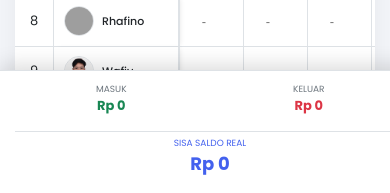
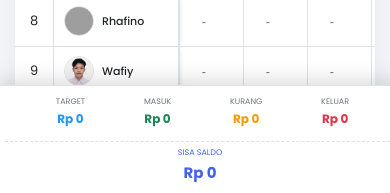
Before and after one commit to abdulwafiyh/kas-tahfidz-b-21-iain-kerinci, a plain HTML site: page index.html in a window 390 px wide. Shown: the part 650-843 px from the top of the page. Drawn offline with Linux system fonts and the light colour scheme; no server answers; grey boxes are pictures that could not be loaded.

Commit message:
Update index.html

```diff
--- a/index.html
+++ b/index.html
@@ -44,7 +44,7 @@
         .header-controls { display: flex; align-items: center; gap: 8px; margin-top: 5px; flex-wrap: wrap; }
 
         /* TABLE STYLES */
-        .table-wrapper { overflow-x: auto; max-height: 65vh; position: relative; scrollbar-width: thin; -webkit-overflow-scrolling: touch; /* Smooth scroll on iOS */ }
+        .table-wrapper { overflow-x: auto; max-height: 65vh; position: relative; scrollbar-width: thin; -webkit-overflow-scrolling: touch; }
         table { border-collapse: separate; border-spacing: 0; width: max-content; }
         th, td { padding: 8px 4px; border-bottom: 1px solid var(--border-color); border-right: 1px solid var(--border-color); text-align: center; vertical-align: middle; }
 
@@ -70,12 +70,36 @@
         body.is-admin input[type="number"]:not(.is-paid):not(.is-partial) { border-bottom: 1px dashed var(--border-color); }
         body.is-admin input[type="number"]:focus { background-color: var(--input-focus) !important; outline: none; border: 1px solid var(--primary-color); }
 
-        /* FOOTER */
-        .floating-footer { position: fixed; bottom: 0; left: 0; width: 100%; background: var(--bg-card); padding: 12px 15px; box-shadow: 0 -4px 20px rgba(0,0,0,0.15); display: flex; justify-content: space-between; align-items: center; z-index: 100; border-top: 1px solid var(--border-color); flex-wrap: wrap; gap: 5px; }
-        .stat-item { display: flex; flex-direction: column; min-width: 80px; }
-        .stat-label { font-size: 9px; color: var(--text-muted); text-transform: uppercase; }
-        .stat-val { font-size: 14px; font-weight: 700; color: var(--text-main); }
-        .text-green { color: var(--pos-text); } .text-red { color: var(--neg-text); }
+        /* FOOTER (UPDATED - RAPAT) */
+        .floating-footer {
+            position: fixed; bottom: 0; left: 0; width: 100%;
+            background: var(--bg-card);
+            padding: 10px 5px;
+            box-shadow: 0 -4px 20px rgba(0,0,0,0.15);
+            display: flex;
+            justify-content: center; /* Rapat Tengah */
+            gap: 12px;
+            align-items: center;
+            z-index: 100;
+            border-top: 1px solid var(--border-color);
+            flex-wrap: wrap;
+        }
+
+        .stat-item {
+            display: flex; flex-direction: column;
+            align-items: center;
+            padding: 0 5px;
+        }
+        /* Garis Pemisah */
+        .stat-item:not(:last-child) { border-right: 1px solid var(--border-color); padding-right: 12px; }
+
+        .stat-label { font-size: 9px; color: var(--text-muted); text-transform: uppercase; margin-bottom: 2px; }
+        .stat-val { font-size: 13px; font-weight: 700; color: var(--text-main); }
+
+        .text-green { color: var(--pos-text); }
+        .text-red { color: var(--neg-text); }
+        .text-blue { color: #2196f3; }
+        .text-orange { color: #ff9800; }
 
         /* BUTTONS */
         .btn { padding: 6px 12px; border: 1px solid rgba(255,255,255,0.3); background: rgba(255,255,255,0.1); color: white; border-radius: 6px; cursor: pointer; font-size: 11px; }
@@ -109,12 +133,17 @@
         @media (max-width: 600px) {
             .header-titles h1 { font-size: 16px; }
             .header-controls { width: 100%; justify-content: space-between; margin-top: 10px; }
-            .shortcuts-info { display: none; } /* Hide shortcut info on mobile to save space */
-            .floating-footer { flex-direction: row; flex-wrap: wrap; justify-content: space-between; }
-            .floating-footer .stat-item { flex: 1; text-align: center; margin-bottom: 5px; }
-            .floating-footer .stat-item:last-child { flex: 100%; border-top: 1px solid var(--border-color); padding-top: 5px; margin-top: 5px; }
-            .stat-val { font-size: 13px; }
-            #real-balance { font-size: 18px; }
+            .shortcuts-info { display: none; }
+
+            /* Footer Mobile */
+            .floating-footer { gap: 8px; justify-content: space-evenly; }
+            .stat-item:not(:last-child) { border: none; padding-right: 0; }
+            .stat-val { font-size: 12px; }
+            .stat-label { font-size: 8px; }
+            /* Saldo di baris baru jika sempit */
+            .saldo-container { flex-basis: 100%; text-align: center; margin-top: 5px; padding-top: 5px; border-top: 1px dashed var(--border-color); }
+            #real-balance { font-size: 16px; }
+
             .user-name { max-width: 70px; font-size: 11px; }
             th:nth-child(2), td:nth-child(2) { width: 110px; min-width: 110px; left: 30px; }
         }
@@ -186,16 +215,24 @@
 
 <div class="floating-footer">
     <div class="stat-item">
+        <span class="stat-label">Target</span>
+        <span class="stat-val text-blue" id="target-fees">Rp 0</span>
+    </div>
+    <div class="stat-item">
         <span class="stat-label">Masuk</span>
         <span class="stat-val text-green" id="total-student-fees">Rp 0</span>
+    </div>
+    <div class="stat-item">
+        <span class="stat-label">Kurang</span>
+        <span class="stat-val text-orange" id="defisit-fees">Rp 0</span>
     </div>
     <div class="stat-item">
         <span class="stat-label">Keluar</span>
         <span class="stat-val text-red" id="total-expenses">Rp 0</span>
     </div>
-    <div class="stat-item">
-        <span class="stat-label" style="color:var(--primary-color)">SISA SALDO REAL</span>
-        <span class="stat-val" id="real-balance" style="font-size: 18px; color: var(--primary-color);">Rp 0</span>
+    <div class="stat-item saldo-container">
+        <span class="stat-label" style="color:var(--primary-color)">SISA SALDO</span>
+        <span class="stat-val" id="real-balance" style="font-size: 15px; color: var(--primary-color);">Rp 0</span>
     </div>
 </div>
 
@@ -350,9 +387,32 @@
         if (confirm("Hapus?")) db.ref('transactions').child(key).remove();
     }
 
+    // --- FUNGSI UPDATE FOOTER BARU ---
     function updateFooter() {
+        // Hitung Target Berdasarkan Minggu Berjalan
+        const now = new Date(); now.setHours(0,0,0,0);
+        const start = new Date(START_DATE); start.setHours(0,0,0,0);
+        const diffDays = Math.ceil((now - start) / (1000 * 60 * 60 * 24));
+        let currentWeek = Math.floor(diffDays / 7) + 1;
+        if (currentWeek < 1) currentWeek = 1;
+        if (currentWeek > TOTAL_WEEKS) currentWeek = TOTAL_WEEKS;
+
+        const totalStudents = STUDENTS.length; // 10 orang
+
+        // Rumus: (Minggu 1 x 5000 x 10) + ((Minggu Ini - 1) x 2000 x 10)
+        let targetAmount = totalStudents * 5000; // Base minggu 1
+        if (currentWeek > 1) {
+            targetAmount += (totalStudents * 2000 * (currentWeek - 1));
+        }
+
+        let deficit = targetAmount - totalStudentIncome;
+        if (deficit < 0) deficit = 0;
+
         const real = (totalStudentIncome + totalOtherIncome) - totalExpenses;
+
+        document.getElementById('target-fees').textContent = formatRp(targetAmount);
         document.getElementById('total-student-fees').textContent = formatRp(totalStudentIncome);
+        document.getElementById('defisit-fees').textContent = formatRp(deficit);
         document.getElementById('total-expenses').textContent = formatRp(totalExpenses);
         document.getElementById('real-balance').textContent = formatRp(real);
     }
@@ -361,7 +421,6 @@
     function adminLogin() {
         const pass = prompt("Password Admin:");
         if (!pass) return;
-        // Password:
         if (btoa(pass) === "YWRtaW5nYW50ZW5nMjE=") {
             document.body.classList.add("is-admin"); localStorage.setItem("isAdmin", "true");
             alert("Login Sukses!");
```
